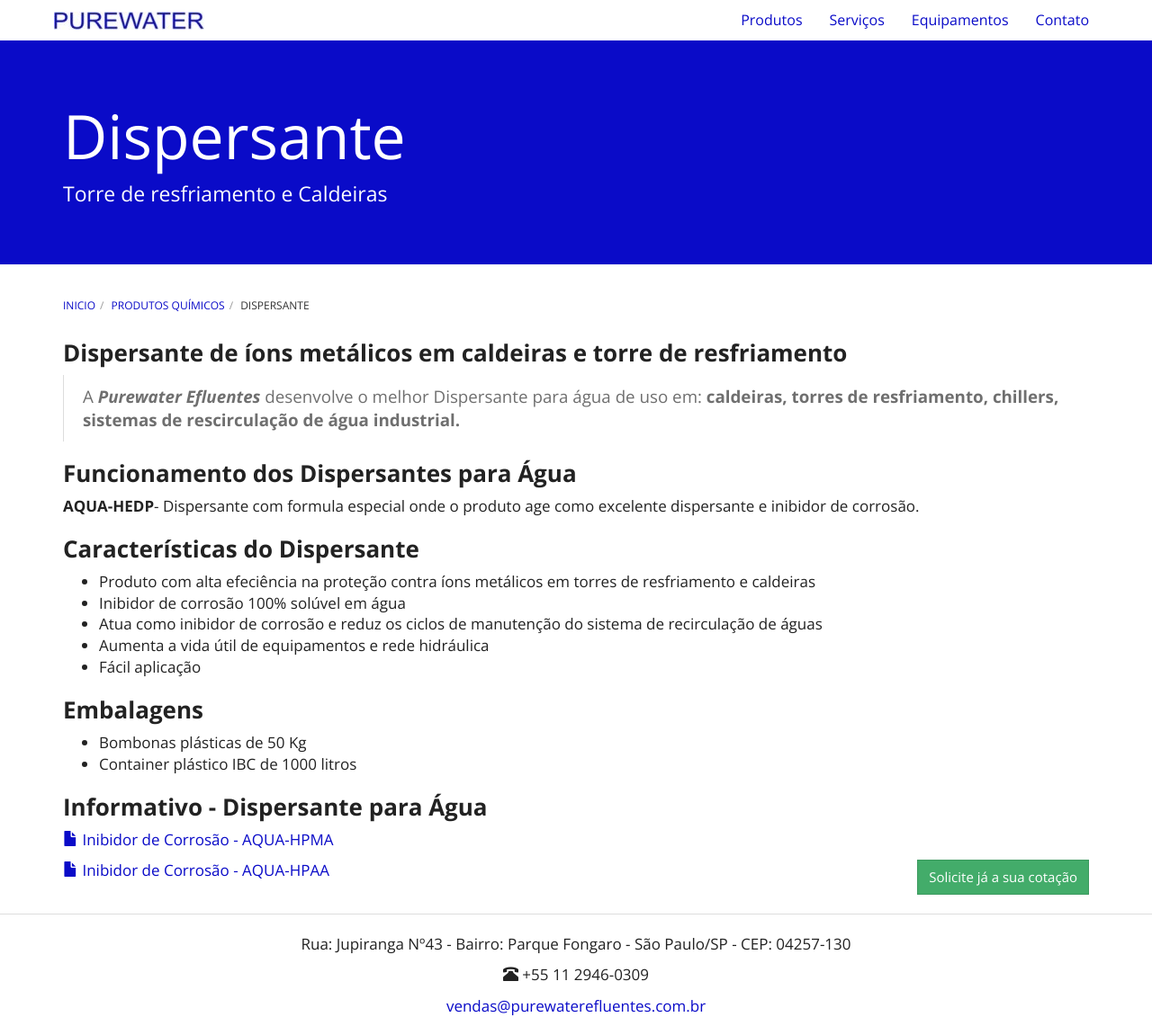
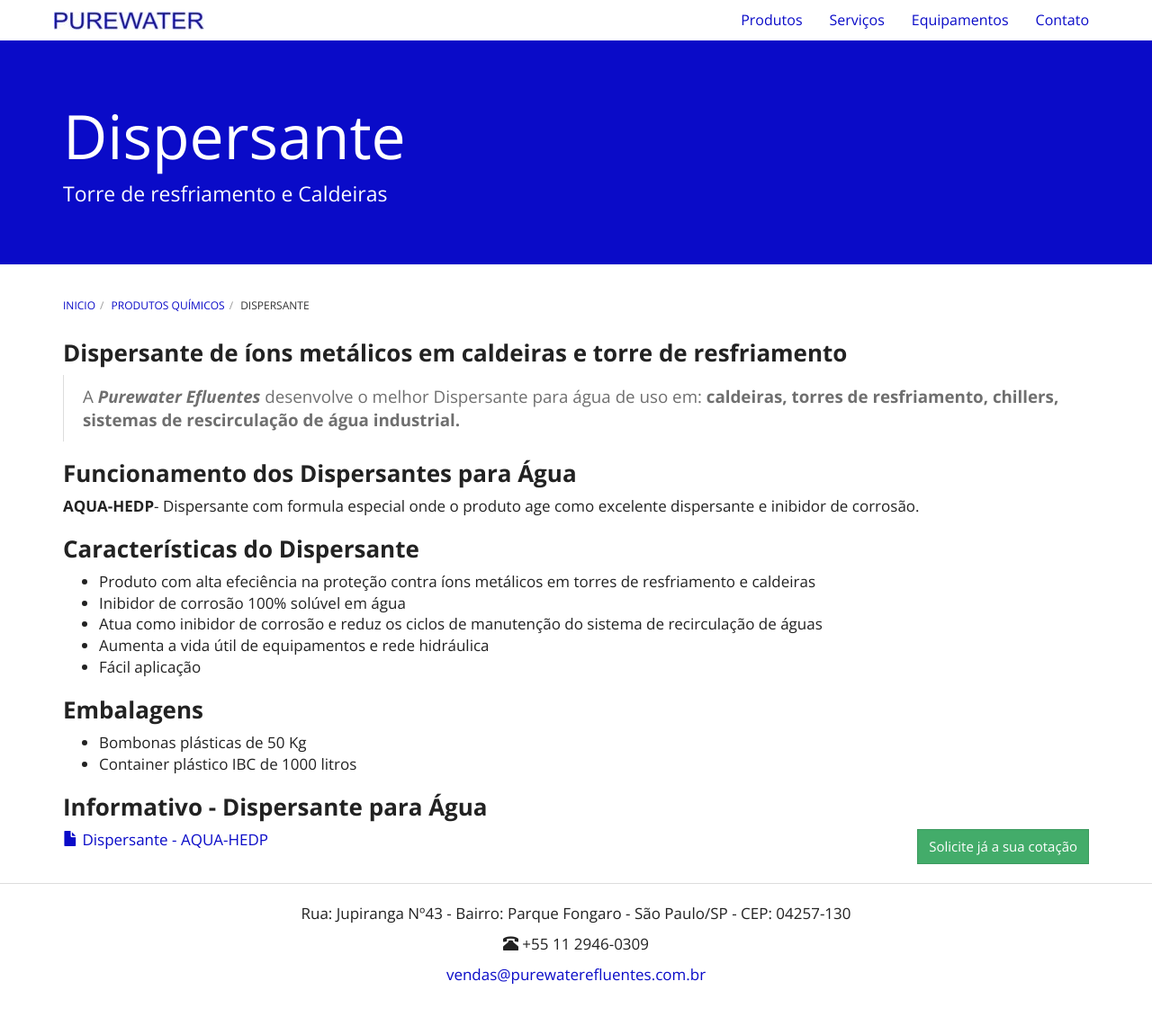
Before and after one commit to purewaterefluentes/purewaterefluentes.github.io, a Jekyll site: the page built from produtos/dispersante-para-agua-torre-resfriamento.md, in a window 1280 px wide and 1141 px high. Shown: the whole window at 90% size. Built offline with Jekyll 4.4.1, drawn with Linux system fonts in a browser that asks for light colours; nearby versions of some CDN libraries; library files that are not in the unit come from our copies.

Commit message:
Update dispersante-para-agua-torre-resfriamento.md

```diff
--- a/produtos/dispersante-para-agua-torre-resfriamento.md
+++ b/produtos/dispersante-para-agua-torre-resfriamento.md
@@ -32,6 +32,4 @@
 
 ### **Informativo - Dispersante para Água**
 
-{% include purewater/link-boletim.html label="Inibidor de Corrosão - AQUA-HPMA" arquivo="BOLETIM TÉCNICO - AQUA-HPMA inibidor Corrosão - REVISADO.pdf" %}
-
-{% include purewater/link-boletim.html label="Inibidor de Corrosão - AQUA-HPAA" arquivo="BOLETIM TÉCNICO AQUA-HPAA.pdf" %}
+{% include purewater/link-boletim.html label="Dispersante - AQUA-HEDP" arquivo="BOLETIM TÉCNICO - AQUA-HEDP dispersante.pdf" %}
```
